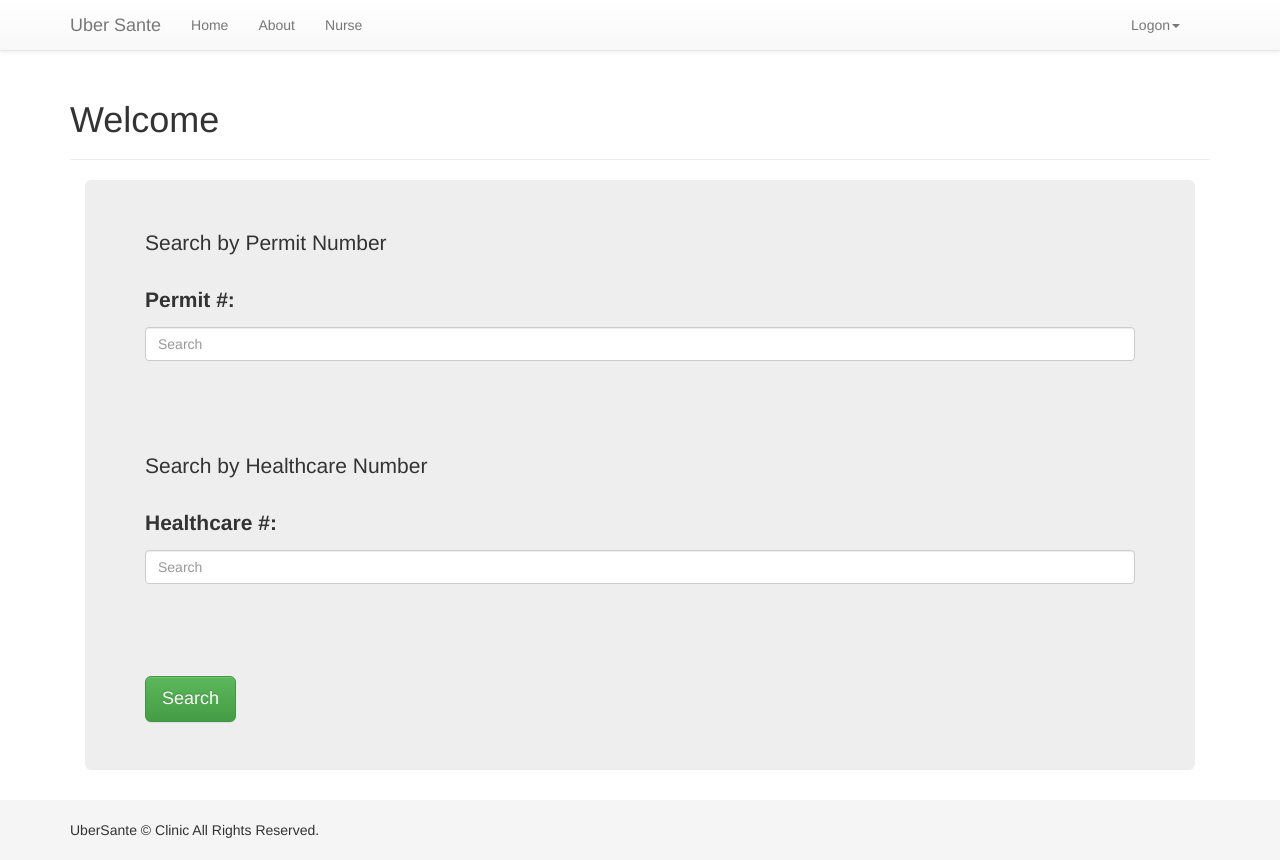
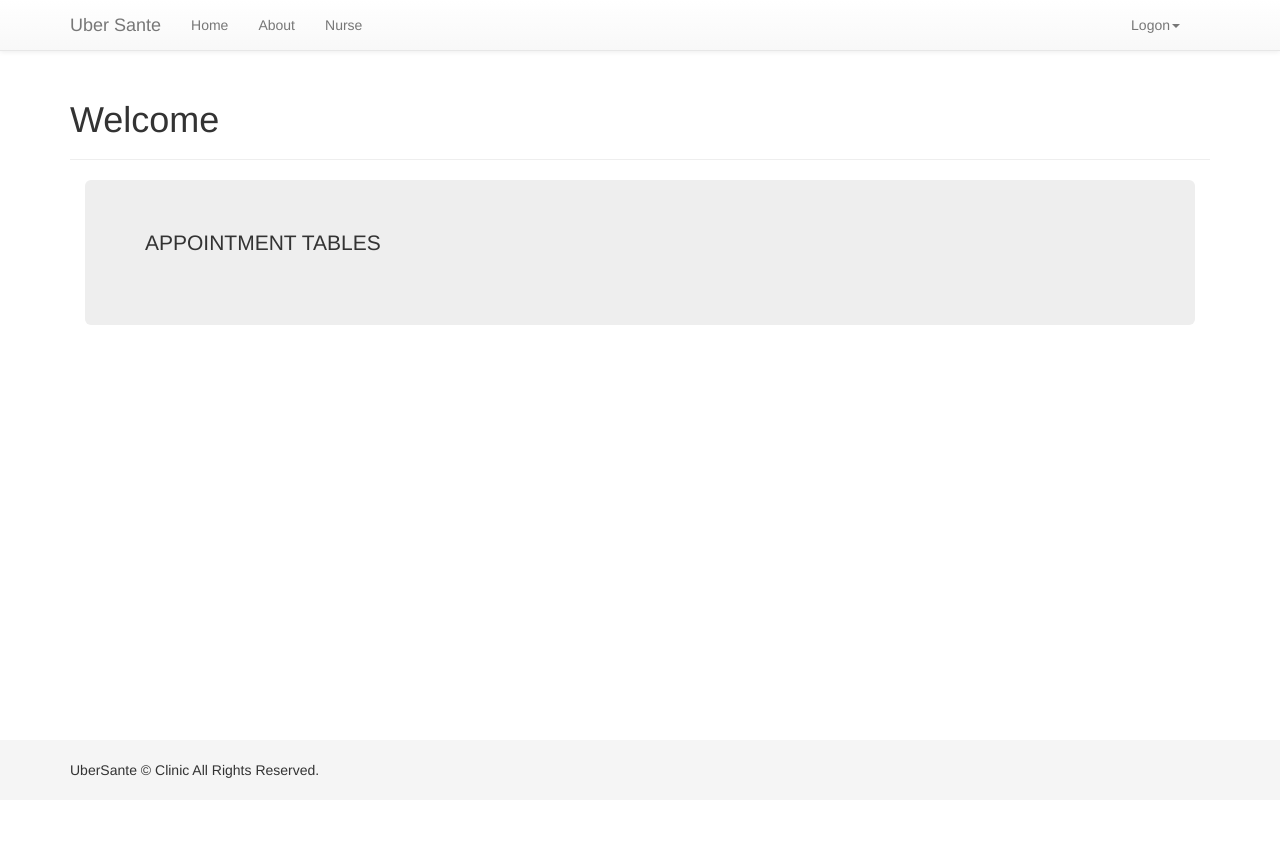
Before and after one commit to compgirl123/UberSante-Soen344, a Flask app: template app/templates/nursepages/nursedashboardbookapts.html in a window 1280 px wide. After the commit the page ends 778 px from the top, so only its background shows below. Run offline with Flask 2, Linux system fonts and the light colour scheme; the template is opened without the code that fills it, so the values that code supplies are empty; some libraries are stand-ins or nearby versions.

Commit message:
#14 Fixed front-end for the nurse appointment

```diff
--- a/app/templates/nursepages/nursedashboardbookapts.html
+++ b/app/templates/nursepages/nursedashboardbookapts.html
@@ -10,16 +10,16 @@
 <div class="container">
   <div class="jumbotron">
     <!-- Search form -->
-        <p class="lead">Search by Permit Number</p>
-         <label for="permit">Permit #:</label>
+        <p class="lead">APPOINTMENT TABLES</p>
+         <!--<label for="permit">Permit #:</label>
         <input class="form-control" type="text" placeholder="Search" aria-label="Search" id="permit" name="permit">
         <br/><br/>
-        <!-- Search form -->
+
         <p class="lead">Search by Healthcare Number</p>
          <label for="healthcare">Healthcare #:</label>
         <input class="form-control" type="text" placeholder="Search" aria-label="Search" id="healthcare" name="healthcare">
         <br/><br/>
-        <button type="submit" class="btn btn-success btn-lg">Search</button>
+        <button type="submit" class="btn btn-success btn-lg">Search</button>-->
   </div>
 </div>
 
```
